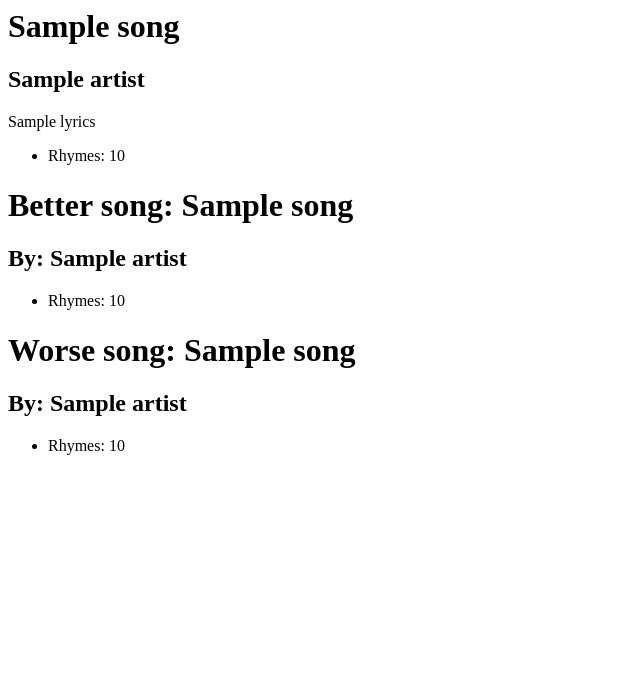
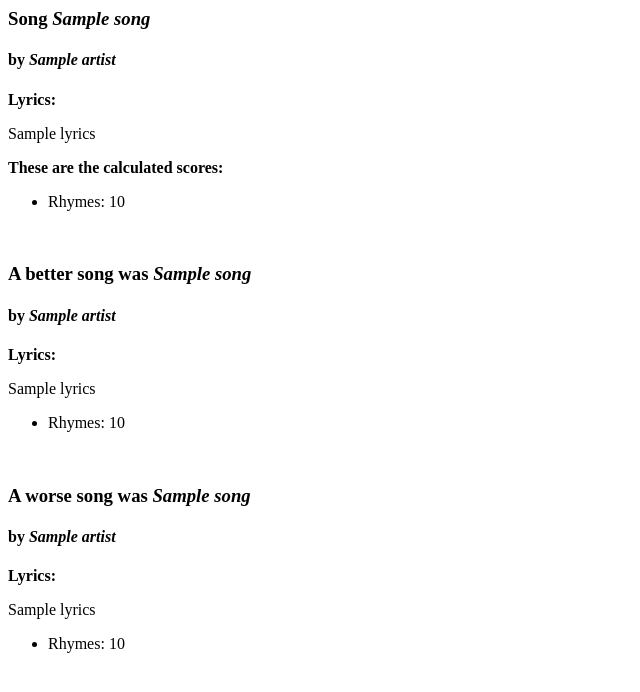
Before and after one commit to kszabova/lyrics-analysis, a Django app: template la_site/comparison/templates/comparison/evaluate_lyrics.html in a window 1280 px wide. Shown: the top 692 px of the page, without its empty margins (0-640 px from the left). Run offline with Django 3.2, Linux system fonts and the light colour scheme; the template is opened without the code that fills it: most values are stand-ins (such as "Sample title", 1, 10 or a date in 2020).

Commit message:
Update evaluation template

```diff
--- a/la_site/comparison/templates/comparison/evaluate_lyrics.html
+++ b/la_site/comparison/templates/comparison/evaluate_lyrics.html
@@ -1,21 +1,29 @@
-<h1>{{ score.song.title}}</h1>
-<h2>{{ score.song.artist }}</h2>
+<h3>Song <i>{{ score.song.title}}</i></h3>
+<h4>by <i>{{ score.song.artist }}</i></h4>
+<p><b>Lyrics:</b></p>
 <p>{{ score.song.lyrics|linebreaks }}</p>
+<p><b>These are the calculated scores:</b></p>
 <ul>
     <li>Rhymes: {{ score.rhyme_score }}</li>
 </ul>
+<br>
 
 {% if better %}
-<h1>Better song: {{ better.song.title }}</h1>
-<h2>By: {{ better.song.artist }}</h2>
+<h3>A better song was <i>{{ better.song.title }}</i></h3>
+<h4>by <i>{{ better.song.artist }}</i></h4>
+<p><b>Lyrics:</b></p>
+<p>{{ better.song.lyrics|linebreaks }}</p>
 <ul>
     <li>Rhymes: {{ better.rhyme_score }}</li>
 </ul>
+<br>
 {% endif %}
 
 {% if worse %}
-<h1>Worse song: {{ worse.song.title }}</h1>
-<h2>By: {{ worse.song.artist }}</h2>
+<h3>A worse song was <i>{{ worse.song.title }}</i></h3>
+<h4>by <i>{{ worse.song.artist }}</i></h4>
+<p><b>Lyrics:</b></p>
+<p>{{ worse.song.lyrics|linebreaks }}</p>
 <ul>
     <li>Rhymes: {{ worse.rhyme_score }}</li>
 </ul>
```
